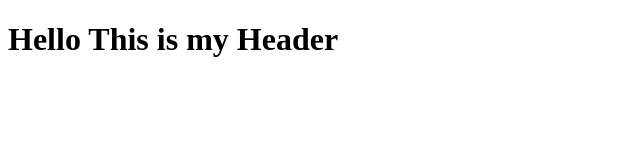
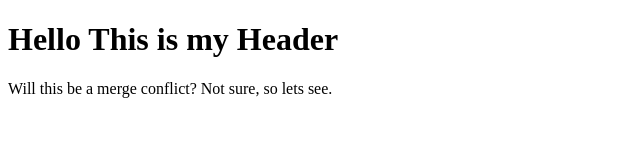
Before and after one commit to Mugeta88/version-control-simulation-mugeta, a plain HTML site: page index.html in a window 1280 px wide. Shown: the whole page, without its empty margins (0-640 px from the left). Drawn offline with Linux system fonts and the light colour scheme.

Commit message:
Added a paragraph tag at the bottom

```diff
--- a/index.html
+++ b/index.html
@@ -7,5 +7,6 @@
 </head>
 <body>
     <h1>Hello This is my Header</h1>
+    <p>Will this be a merge conflict? Not sure, so lets see.</p>
 </body>
 </html>
```
